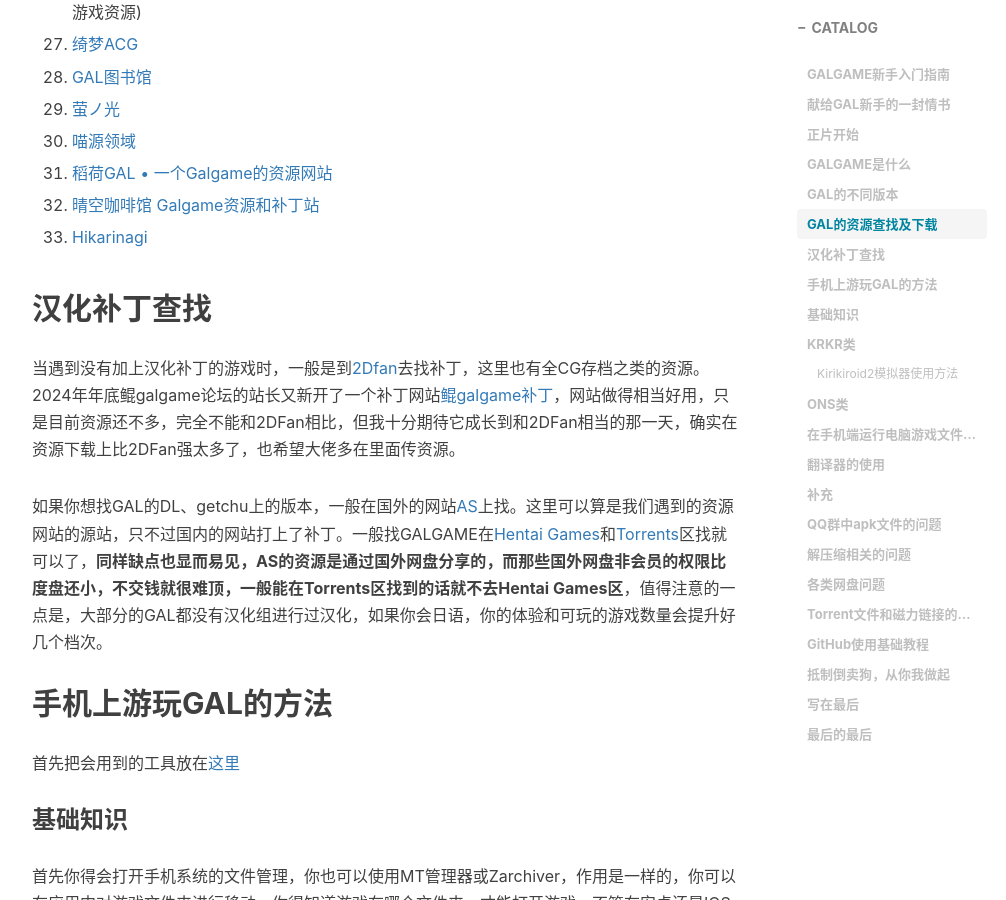
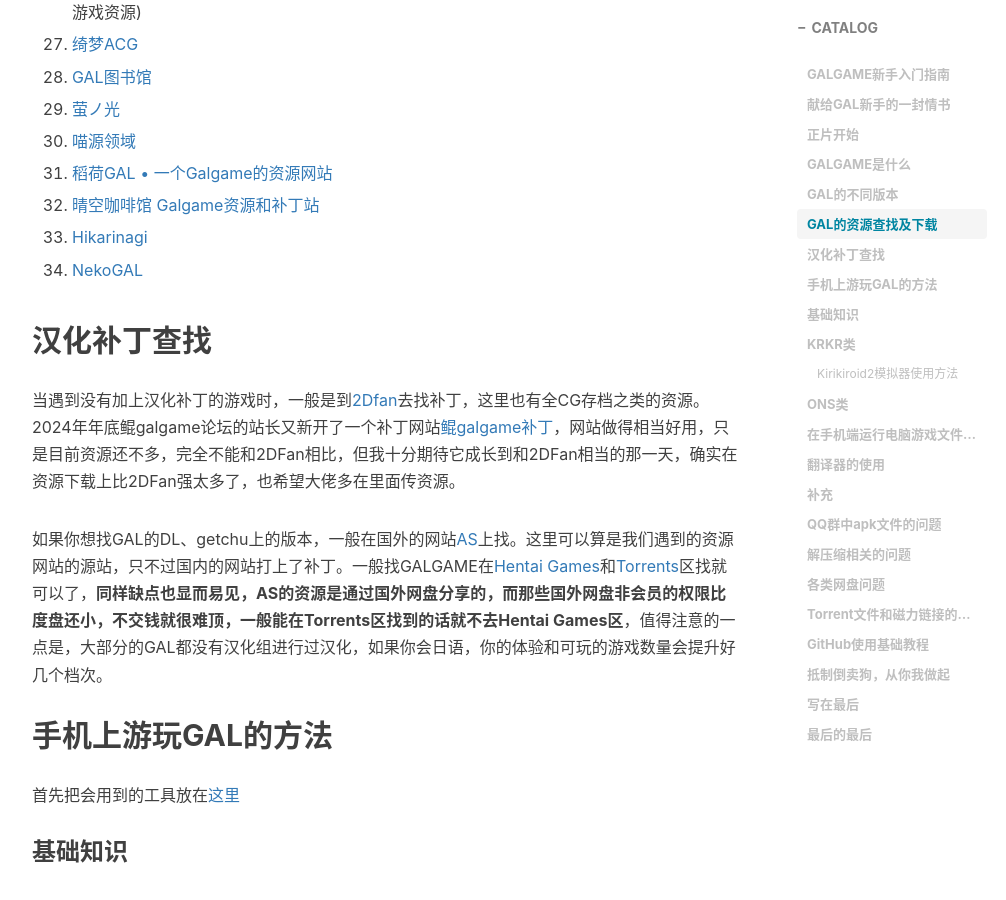
Before and after one commit to Xsunake/xsunake.github.io, a Jekyll site: the page built from _posts/2024-04-20-GALGAME新手入门指南.md, in a window 1280 px wide and 900 px high, scrolled down 3771 px. Shown: the whole window, without its empty margins (233-1239 px from the left). Built offline with Jekyll 4.4.1, drawn with Linux system fonts in a browser that asks for light colours; nearby versions of some CDN libraries; comment, search, counter and statistics services are not loaded.

Commit message:
Update 2024-04-20-GALGAME新手入门指南.md

```diff
--- a/_posts/2024-04-20-GALGAME新手入门指南.md
+++ b/_posts/2024-04-20-GALGAME新手入门指南.md
@@ -140,6 +140,8 @@
 
 33. <a href="https://www.hikarinagi.com/" target="_blank">Hikarinagi</a>
 
+34. <a href="https://www.nekogal.com/" target="_blank">NekoGAL</a>
+
 ## 汉化补丁查找
 
 当遇到没有加上汉化补丁的游戏时，一般是到<a href="https://ddfan.com/" target="_blank">2Dfan</a>去找补丁，这里也有全CG存档之类的资源。2024年年底鲲galgame论坛的站长又新开了一个补丁网站<a href="https://www.moyu.moe/" target="_blank">鲲galgame补丁</a>，网站做得相当好用，只是目前资源还不多，完全不能和2DFan相比，但我十分期待它成长到和2DFan相当的那一天，确实在资源下载上比2DFan强太多了，也希望大佬多在里面传资源。
```
